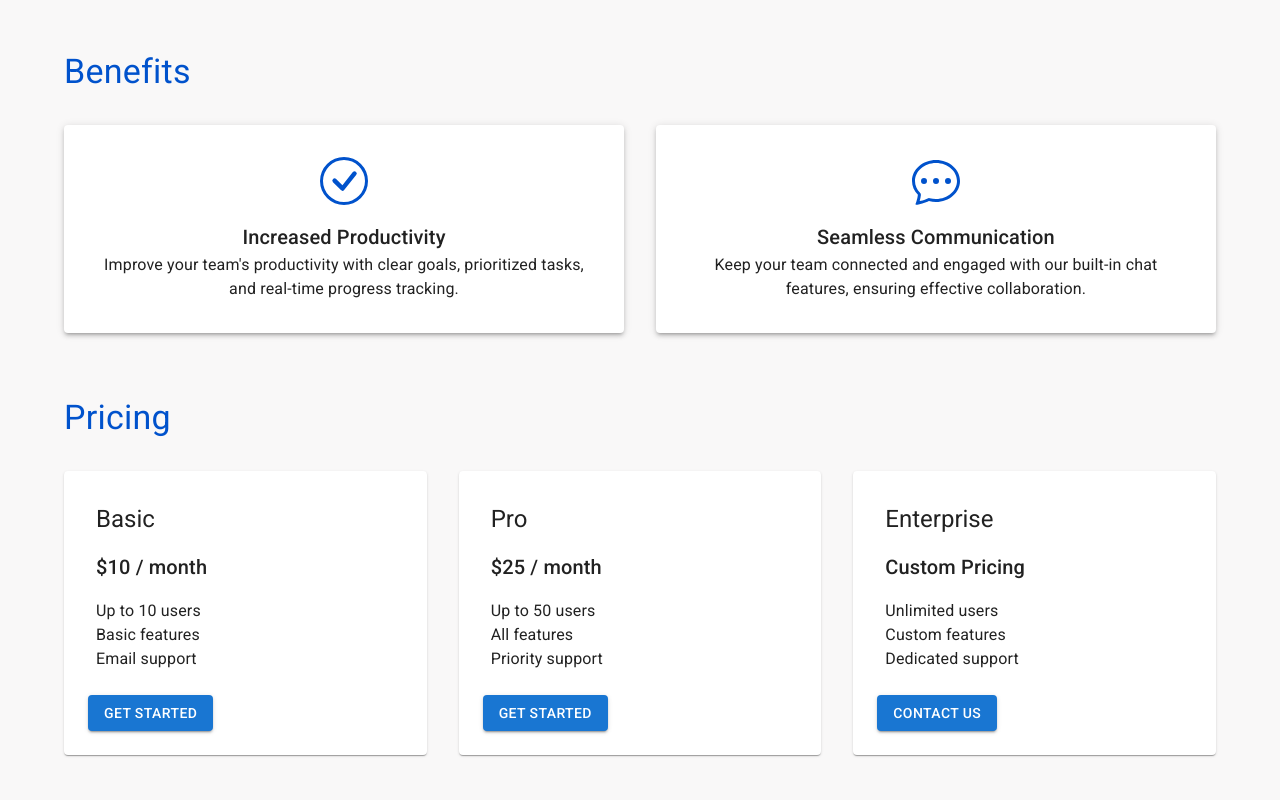
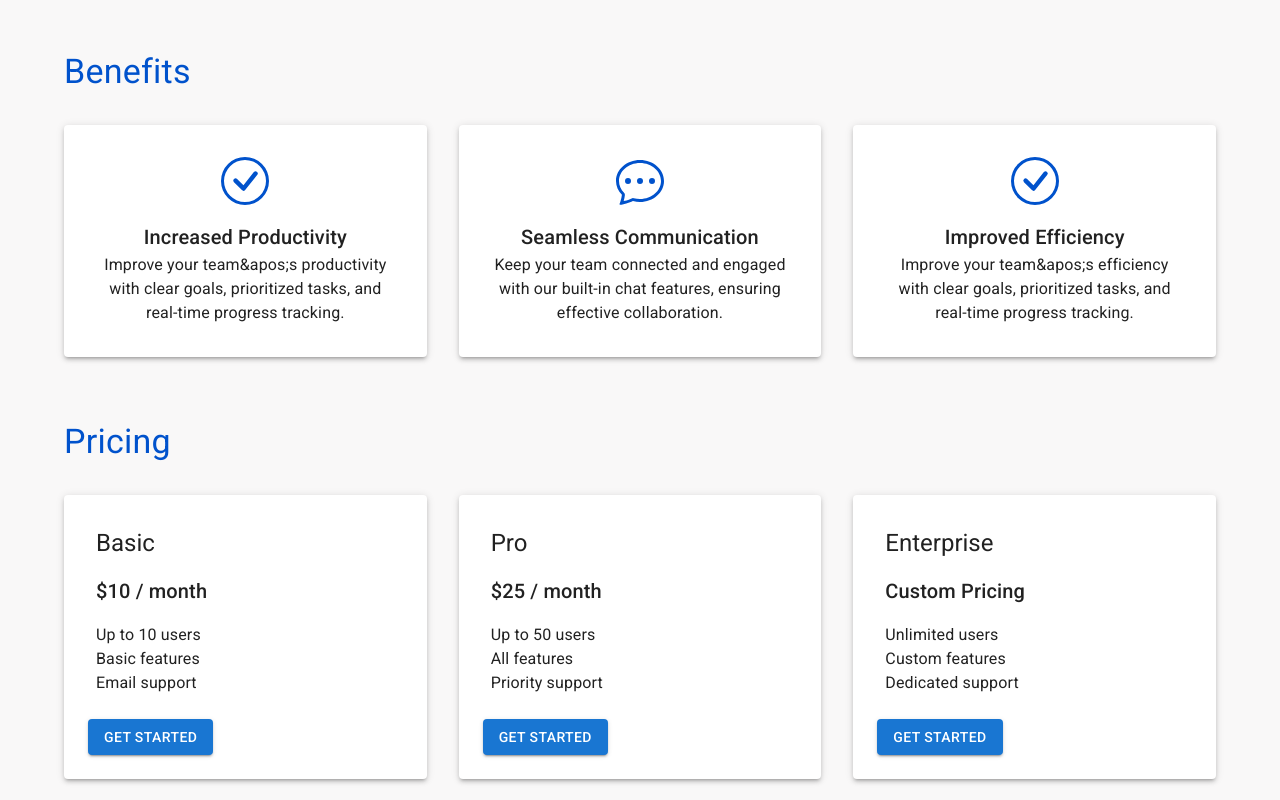
Before and after one commit to bilalmohib/TaskEncher, a Next.js app: page / in a window 1280 px wide. Shown: the part 1000-1800 px from the top of the page. Built offline with nearby package versions, Linux system fonts and the light colour scheme; no server answers; a web font is replaced by a local one.

Commit message:
Added web 3 animd

```diff
--- a/components/Landing/index.tsx
+++ b/components/Landing/index.tsx
@@ -48,6 +48,7 @@ const Landing: React.FC = () => {
 
   const MotionGrid = motion(Grid);
   const MotionPaper = motion(Paper);
+  const MotionCard = motion(Card);
 
   const features = [
     {
@@ -72,36 +73,54 @@ const Landing: React.FC = () => {
 
   const benefits = [
     {
-      title: 'Easy to use',
+      title: 'Increased Productivity',
       icon: <BsCheckCircle size={48} color="#0052CC" />,
       description:
-        'Taskencher is designed to be easy to use, so you can focus on what matters most.',
+        'Improve your team&apos;s productivity with clear goals, prioritized tasks, and real-time progress tracking.',
     },
     {
-      title: 'Real-time updates',
+      title: 'Seamless Communication',
+      icon: <BsChatDots size={48} color="#0052CC" />,
+      description:
+        'Keep your team connected and engaged with our built-in chat features, ensuring effective collaboration.',
+    },
+    {
+      title: 'Improved Efficiency',
       icon: <BsCheckCircle size={48} color="#0052CC" />,
       description:
-        'Stay up to date with your team\'s progress and get notified of any changes in real time.',
+        'Improve your team&apos;s efficiency with clear goals, prioritized tasks, and real-time progress tracking.',
+    },
+  ];
+
+  const pricings = [
+    {
+      title: 'Basic',
+      price: '$10 / month',
+      features: [
+        'Up to 10 users',
+        'Basic features',
+        'Email support',
+      ]
     },
     {
-      title: 'Secure and reliable',
-      icon: <BsCheckCircle size={48} color="#0052CC" />,
-      description:
-        'Taskencher is built on a secure and reliable platform, so you can rest assured that your data is safe.',
+      title: 'Pro',
+      price: '$25 / month',
+      features: [
+        'Up to 50 users',
+        'All features',
+        'Priority support',
+      ]
     },
     {
-      title: '24/7 support',
-      icon: <BsCheckCircle size={48} color="#0052CC" />,
-      description:
-        'Our team is always available to help you with any questions or concerns you may have.',
+      title: 'Enterprise',
+      price: 'Custom Pricing',
+      features: [
+        'Unlimited users',
+        'Custom features',
+        'Dedicated support',
+      ]
     },
-    {
-      title: 'Free forever',
-      icon: <BsCheckCircle size={48} color="#0052CC" />,
-      description:
-        'Taskencher is completely free to use, so you can get started right away.',
-    }
-  ];
+  ]
 
   const scrollVariants = {
     hidden: { opacity: 0, y: 50 },
@@ -128,6 +147,7 @@ const Landing: React.FC = () => {
           >
             <Grid container spacing={4}>
               <Grid item xs={12} md={6}>
+                <ScrollTriggerAnimation animationVariants={scrollVariants}>
                   <Typography variant="h2" sx={{ pb: 2, color: '#0052CC' }}>
                     Welcome to Taskencher
                   </Typography>
@@ -142,8 +162,10 @@ const Landing: React.FC = () => {
                   >
                     Get Started
                   </Button>
+                </ScrollTriggerAnimation>
               </Grid>
               <Grid item xs={12} md={6}>
+                <ScrollTriggerAnimation animationVariants={scrollVariants}>
                   <Image
                     src="/images/landing.png"
                     alt="Project management illustration"
@@ -154,6 +176,7 @@ const Landing: React.FC = () => {
                     loading="eager"
                     style={{ borderRadius: '8px' }}
                   />
+                </ScrollTriggerAnimation>
               </Grid>
             </Grid>
           </motion.div>
@@ -188,95 +211,62 @@ const Landing: React.FC = () => {
           Benefits
         </Typography>
         <MotionGrid container spacing={4} variants={containerVariants}>
-          <Grid item xs={12} sm={6}>
-            <Paper elevation={3} sx={{ p: 4, textAlign: 'center' }}>
-              <BsCheckCircle size={48} color="#0052CC" />
+          {benefits.map((benefit, index) => (
+            <Grid item xs={12} sm={4} key={index}>
+              <ScrollTriggerAnimation key={index} animationVariants={scrollVariants}>
+                <MotionPaper
+                  elevation={3}
+                  sx={{ p: 4, textAlign: 'center' }}
+                  variants={itemVariants}
+                >
+                  {benefit.icon}
                   <Typography variant="h6" sx={{ pt: 2 }}>
-                Increased Productivity
+                    {/* Increased Productivity */}
+                    {benefit.title}
                   </Typography>
                   <Typography>
-                Improve your team&apos;s productivity with clear goals, prioritized tasks, and real-time progress tracking.
+                    {/* Improve your team&apos;s productivity with clear goals, prioritized tasks, and real-time progress tracking. */}
+                    {benefit.description}
                   </Typography>
-            </Paper>
+                </MotionPaper>
+              </ScrollTriggerAnimation>
             </Grid>
-          <Grid item xs={12} sm={6}>
-            <Paper elevation={3} sx={{ p: 4, textAlign: 'center' }}>
-              <BsChatDots size={48} color="#0052CC" />
-              <Typography variant="h6" sx={{ pt: 2 }}>
-                Seamless Communication
-              </Typography>
-              <Typography>
-                Keep your team connected and engaged with our built-in chat features, ensuring effective collaboration.
-              </Typography>
-            </Paper>
-          </Grid>
+          ))}
         </MotionGrid>
 
         <Typography variant="h4" sx={{ pt: 8, pb: 4, color: '#0052CC' }}>
           Pricing
         </Typography>
-        <Grid container spacing={4}>
-          <Grid item xs={12} sm={4}>
-            <Card sx={{ padding: 2 }}>
+        <MotionGrid container spacing={4} variants={containerVariants}>
+          {pricings.map((pricing, index) => (
+            <Grid item xs={12} sm={4} key={index}>
+              <ScrollTriggerAnimation key={index} animationVariants={scrollVariants}>
+                <MotionCard
+                  elevation={3}
+                  sx={{ padding: 2 }}
+                  variants={itemVariants}
+                >
                   <CardContent>
                     <Typography variant="h5" sx={{ pb: 2 }}>
-                  Basic
+                      {pricing.title}
                     </Typography>
                     <Typography variant="h6" sx={{ pb: 2 }}>
-                  $10 / month
+                      {pricing.price}
                     </Typography>
-                <Typography>Up to 10 users</Typography>
-                <Typography>Basic features</Typography>
-                <Typography>Email support</Typography>
+                    {pricing.features.map((feature, index) => (
+                      <Typography key={index}>{feature}</Typography>
+                    ))}
                   </CardContent>
                   <CardActions>
                     <Button variant="contained" color="primary" onClick={() => router.push('/signup')}>
                       Get Started
                     </Button>
                   </CardActions>
-            </Card>
+                </MotionCard>
+              </ScrollTriggerAnimation>
             </Grid>
-          <Grid item xs={12} sm={4}>
-            <Card sx={{ padding: 2 }}>
-              <CardContent>
-                <Typography variant="h5" sx={{ pb: 2 }}>
-                  Pro
-                </Typography>
-                <Typography variant="h6" sx={{ pb: 2 }}>
-                  $25 / month
-                </Typography>
-                <Typography>Up to 50 users</Typography>
-                <Typography>All features</Typography>
-                <Typography>Priority support</Typography>
-              </CardContent>
-              <CardActions>
-                <Button variant="contained" color="primary" onClick={() => router.push('/signup')}>
-                  Get Started
-                </Button>
-              </CardActions>
-            </Card>
-          </Grid>
-          <Grid item xs={12} sm={4}>
-            <Card sx={{ padding: 2 }}>
-              <CardContent>
-                <Typography variant="h5" sx={{ pb: 2 }}>
-                  Enterprise
-                </Typography>
-                <Typography variant="h6" sx={{ pb: 2 }}>
-                  Custom Pricing
-                </Typography>
-                <Typography>Unlimited users</Typography>
-                <Typography>Custom features</Typography>
-                <Typography>Dedicated support</Typography>
-              </CardContent>
-              <CardActions>
-                <Button variant="contained" color="primary" onClick={() => router.push('/contact')}>
-                  Contact Us
-                </Button>
-              </CardActions>
-            </Card>
-          </Grid>
-        </Grid>
+          ))}
+        </MotionGrid>
       </Container>
 
       <Box sx={{ backgroundColor: '#172B4D', pt: 8, pb: 8 }}>
```
Lines whose indentation alone changed are shown as unchanged.
